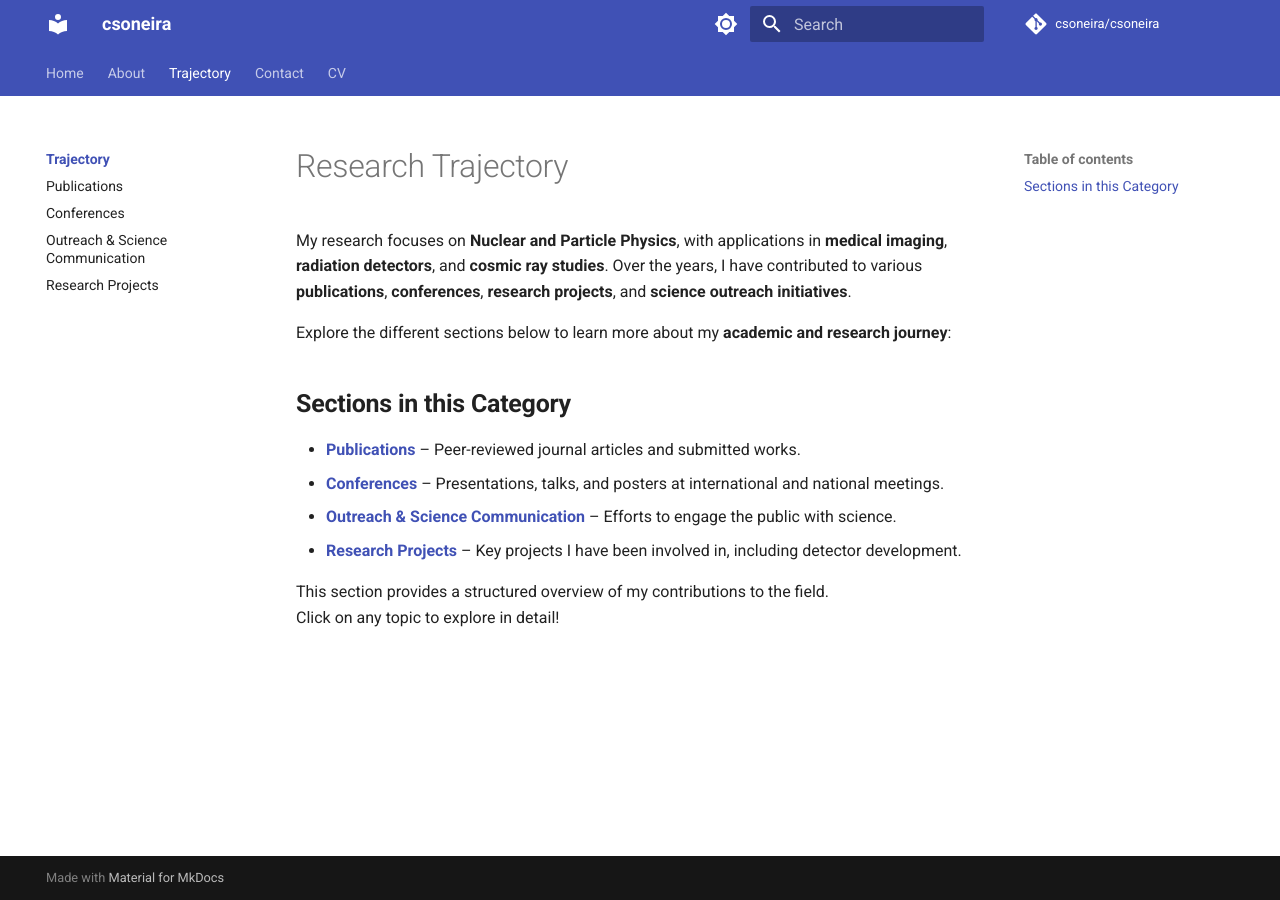
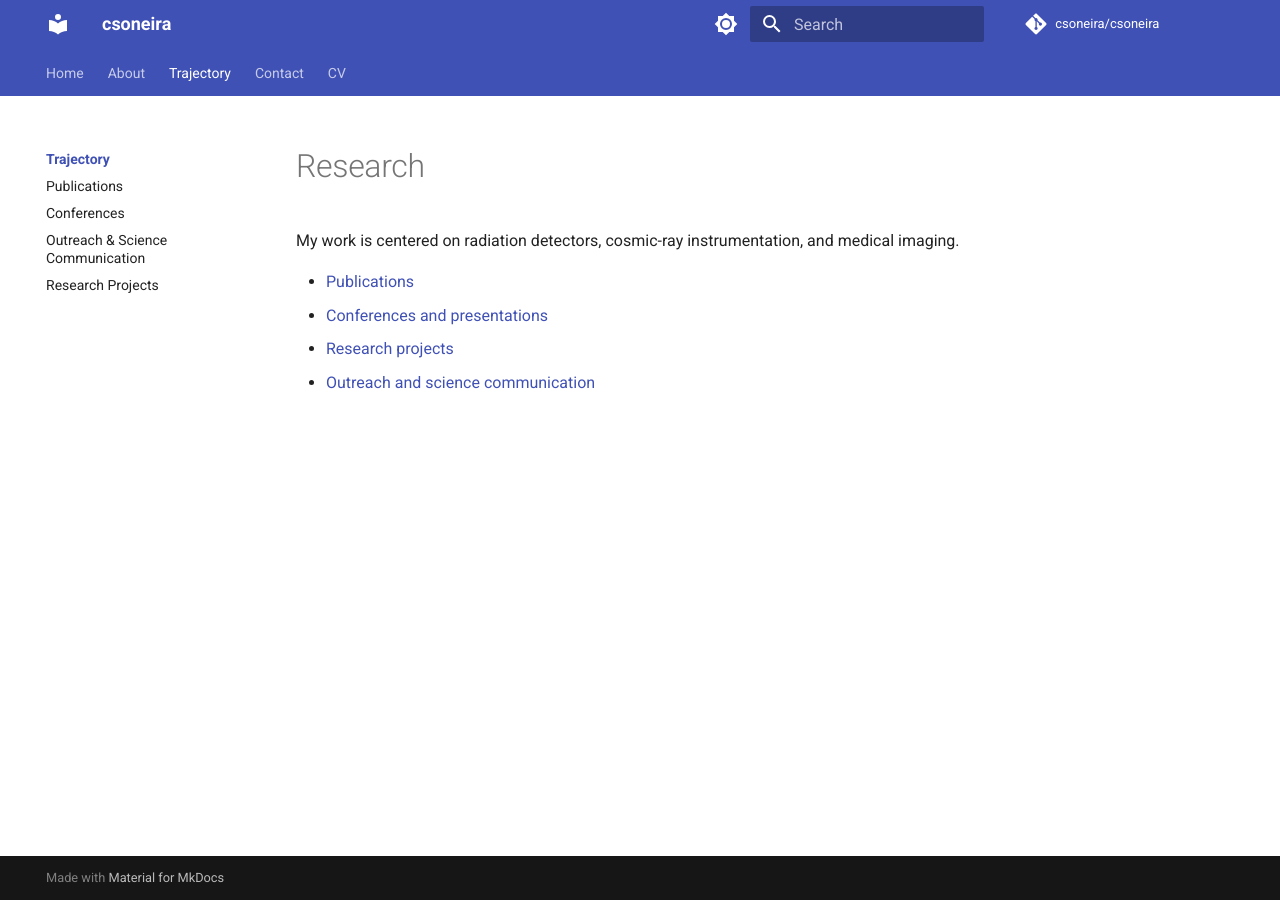
Before and after one commit to csoneira/csoneira, an MkDocs documentation site: the page built from docs/trajectory/index.md, in a window 1280 px wide. Built offline with MkDocs 1.6.1 and Material for MkDocs 9.7.7, drawn with Linux system fonts in a browser that asks for light colours; comment, search, counter and statistics services are not loaded.

Commit message:
Simplify research overview

```diff
--- a/docs/trajectory/index.md
+++ b/docs/trajectory/index.md
@@ -1,15 +1,8 @@
-# Research Trajectory
+# Research
 
-My research focuses on **Nuclear and Particle Physics**, with applications in **medical imaging**, **radiation detectors**, and **cosmic ray studies**. Over the years, I have contributed to various **publications**, **conferences**, **research projects**, and **science outreach initiatives**.
+My work is centered on radiation detectors, cosmic-ray instrumentation, and medical imaging.
 
-Explore the different sections below to learn more about my **academic and research journey**:
-
-## **Sections in this Category**
-
-- **[Publications](publications.md)** – Peer-reviewed journal articles and submitted works.
-- **[Conferences](conferences.md)** – Presentations, talks, and posters at international and national meetings.
-- **[Outreach & Science Communication](outreach.md)** – Efforts to engage the public with science.
-- **[Research Projects](projects.md)** – Key projects I have been involved in, including detector development.
-
-This section provides a structured overview of my contributions to the field.
-Click on any topic to explore in detail!
+- [Publications](publications.md)
+- [Conferences and presentations](conferences.md)
+- [Research projects](projects.md)
+- [Outreach and science communication](outreach.md)
```
